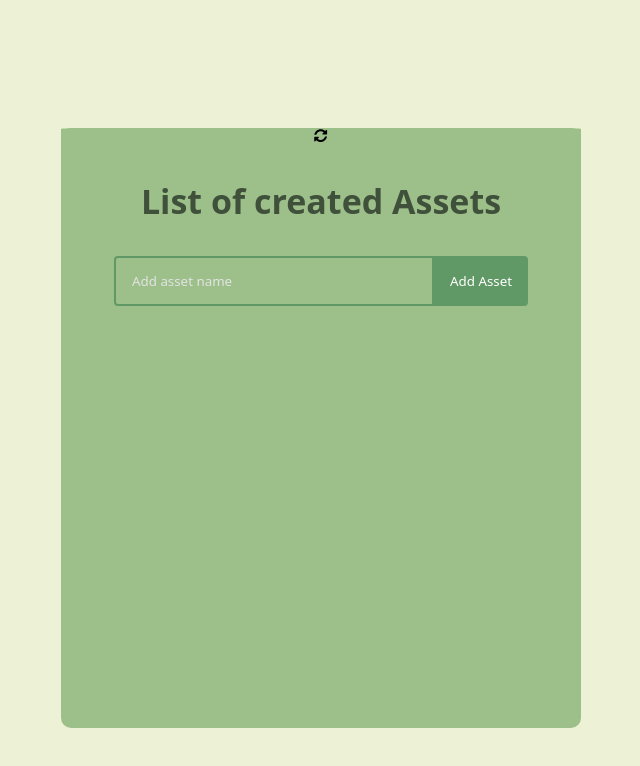
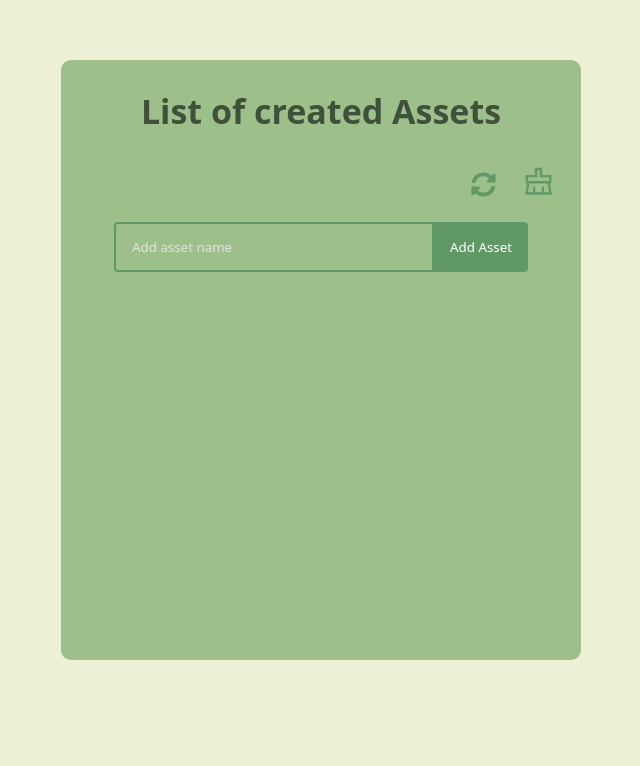
Before and after one commit to TallySolutions/Tally-Blockchain, a React (Create React App) app in the folder integerkey/react-integerkey-app/: page / in a window 1280 px wide. Shown: the top 766 px of the page, without its empty margins (319-959 px from the left). Built offline with nearby package versions, Linux system fonts and the light colour scheme; no server answers.

Commit message:
added refresh and clear all buttons

```diff
--- a/integerkey/react-integerkey-app/src/App.css
+++ b/integerkey/react-integerkey-app/src/App.css
@@ -19,10 +19,11 @@ body {
   margin: 128px auto;
   border-radius: 10px;
   padding-bottom: 32px;
+  margin-top: 60px;
 }
 
 h1 {
-  margin: 32px 0;
+  margin: 28px 0;
   color: #40513B;
   font-size: 34px;
 }
@@ -30,6 +31,7 @@ h1 {
 
 .integerkey-form {
   margin-bottom: 32px;
+  margin-top: 10px;
 }
 
 .integerkey-input {
@@ -103,9 +105,30 @@ h1 {
   margin-right: 2px;
 }
 
+.refresh-button, .clearAll-button{
+  background-color: #9DC08B;
+  border-style: hidden;
+  color: #609966;
+  margin-right: 25px;
+  height: 40px;
+  /* font-size: 35px; */
+
+}
+
 .refresh-button{
-  background-color: #9DC08B;
-  border-width: 35;
-  border-radius: 5%;
-  border-style: hidden;
+  font-size: 25px;
+  margin-top: 5px;
+  margin-bottom: 5px;
 }
+
+.clearAll-button{
+  font-size: 35px;
+  margin-top: 0px;
+  margin-bottom: 5px;
+}
+
+.buttons{
+  display: flex ;
+  flex-direction: row;
+  justify-content: flex-end;
+}
--- a/integerkey/react-integerkey-app/src/App.js
+++ b/integerkey/react-integerkey-app/src/App.js
@@ -2,6 +2,7 @@ import React, { useEffect, useState } from 'react';
 import './App.css';
 import IntegerKeyList from './components/IntegerKeyList';
 import { FaSyncAlt } from 'react-icons/fa';
+import {AiOutlineClear} from 'react-icons/ai';
 
 function App() {
         const [assets, setAssets] = useState([]);
@@ -18,9 +19,16 @@ function App() {
 
         return (
           <div className="integerkey-app">
-            <button onClick={handleRefresh} className='refresh-button'>
-              <FaSyncAlt />
-            </button>
+            <h1>List of created Assets</h1>
+            <div className='buttons'>
+                      <button onClick={handleRefresh} className='refresh-button'>
+                              <FaSyncAlt />
+                      </button>
+                      <button className='clearAll-button'>
+                              <AiOutlineClear/>
+                      </button>
+            </div>
+
             <IntegerKeyList assets={assets}/>
           </div>
         );
--- a/integerkey/react-integerkey-app/src/components/IntegerKeyList.js
+++ b/integerkey/react-integerkey-app/src/components/IntegerKeyList.js
@@ -122,7 +122,6 @@ function IntegerKeyList() {
 
   return (
     <div>
-        <h1>List of created Assets</h1>
         <IntegerKeyForm onSubmit={addAsset}/>
         <IntegerKey
             assets={assets}
```
